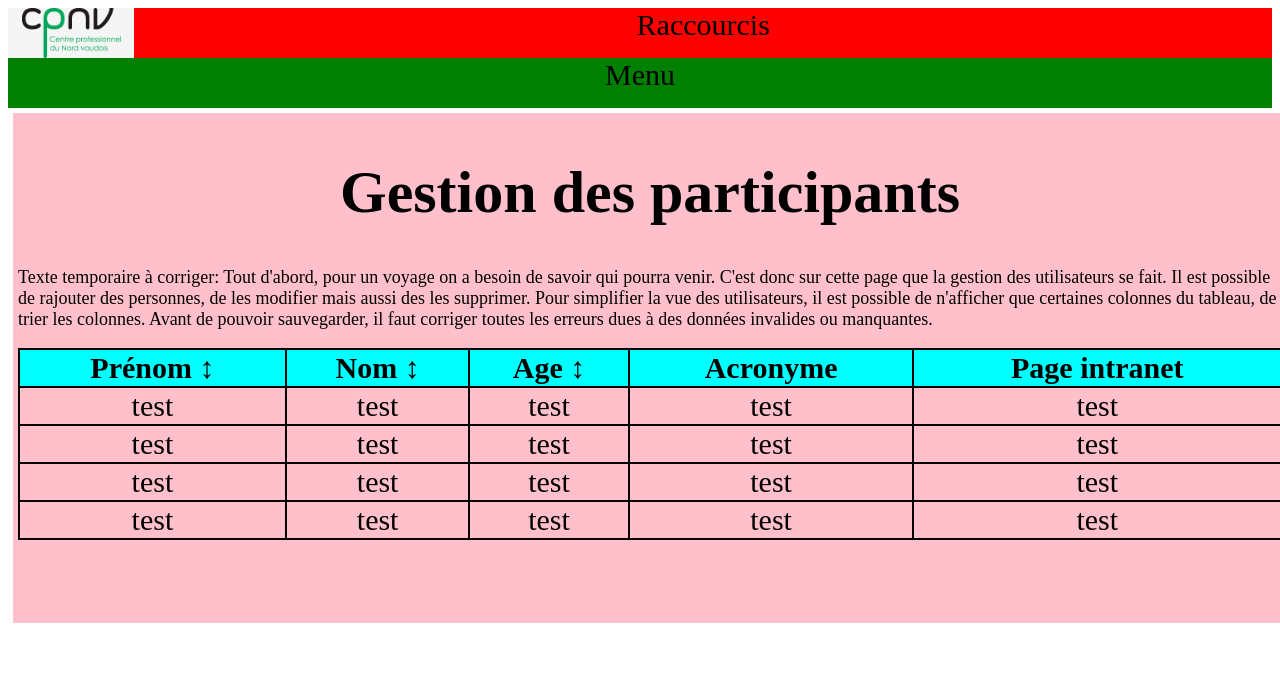
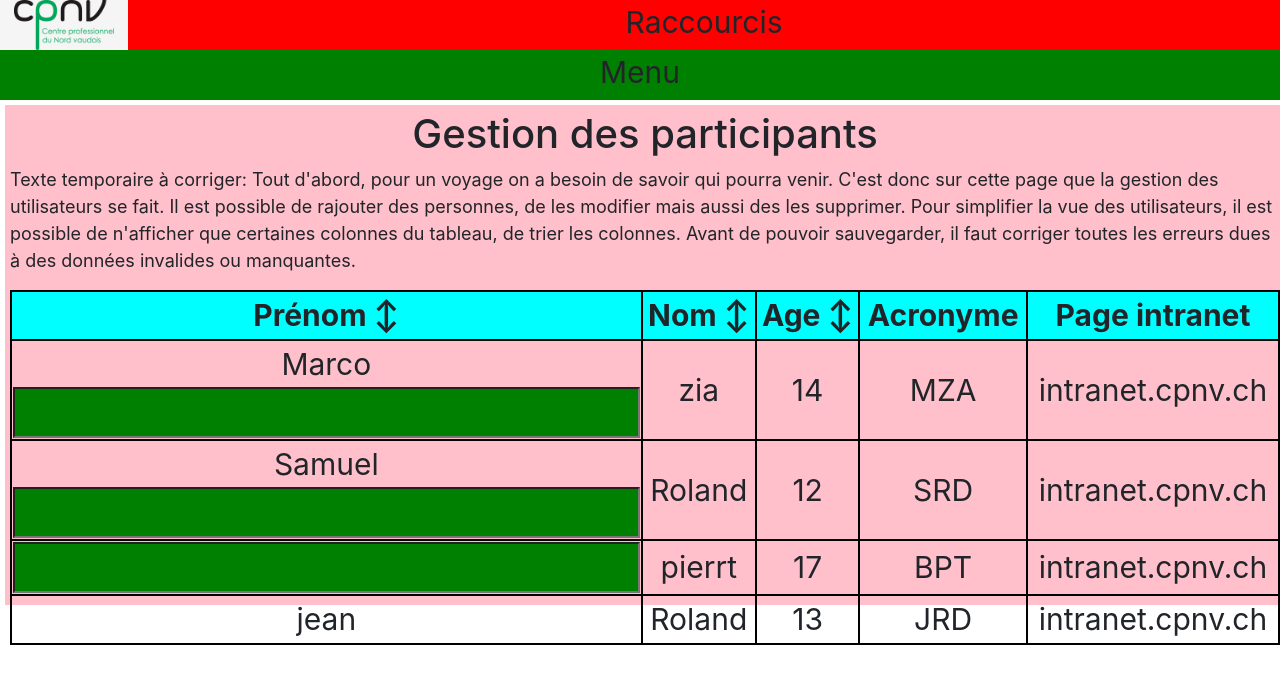
Before and after one commit to samuelroland/ICT-120-SRD, a PHP site: page /SiteVoyagePekin/index.html in a window 1280 px wide. Shown: the top 684 px of the page. Run offline with PHP 8.4, Linux system fonts and the light colour scheme.

Commit message:
WIP tests tableau création

```diff
--- a/SiteVoyagePekin/index.html
+++ b/SiteVoyagePekin/index.html
@@ -7,11 +7,16 @@ Date: octobre 2019
 
 <head>
     <meta charset="UTF-8">
+    <title>Participants - Voyage Pékin</title>
     <!--Lien Css: -->
     <link rel="stylesheet" href="style/style.css">
-    <!--Lien javascript: -->
 
-    <title>Participants - Voyage Pékin</title>
+    <!--Lien Bootstrap: -->
+    <link rel="stylesheet" href="bootstrap/dist/css/bootstrap.css">
+    <link rel="stylesheet" href="bootstrap/dist/css/bootstrap-grid.css">
+    <link rel="stylesheet" href="bootstrap/dist/css/bootstrap-reboot.css">
+    <script src="bootstrap/dist/js/bootstrap.bundle.js"></script>
+    <script src="bootstrap/dist/js/bootstrap.js"></script>
 </head>
 <body>
 
@@ -29,7 +34,7 @@ Date: octobre 2019
     <table id="tableau">
         <thead>
         <tr>
-            <th id="prenom">Prénom &varr;</th>
+            <th id="prenom" type="input">Prénom &varr;</th>
             <th id="nom">Nom &varr;</th>
             <th id="age">Age &varr;</th>
             <th id="acro">Acronyme</th>
@@ -39,40 +44,40 @@ Date: octobre 2019
         </thead>
         <tbody>
         <tr>
-            <td>test</td>
-            <td>test</td>
-            <td>test</td>
-            <td>test</td>
-            <td>test</td>
+            <td>Marco<input type="textbox"></td>
+            <td>zia</td>
+            <td>14</td>
+            <td>MZA</td>
+            <td>intranet.cpnv.ch</td>
 
         </tr>
         <tr>
-            <td>test</td>
-            <td>test</td>
-            <td>test</td>
-            <td>test</td>
-            <td>test</td>
+            <td>Samuel<input type="textbox"></td>
+            <td>Roland</td>
+            <td>12</td>
+            <td>SRD</td>
+            <td>intranet.cpnv.ch</td>
 
         </tr>
         <tr>
-            <td>test</td>
-            <td>test</td>
-            <td>test</td>
-            <td>test</td>
-            <td>test</td>
-
+            <td><input type="text" class="tbltxt" ></td>
+            <td>pierrt</td>
+            <td>17</td>
+            <td>BPT</td>
+            <td>intranet.cpnv.ch</td>
         </tr>
         <tr>
-            <td>test</td>
-            <td>test</td>
-            <td>test</td>
-            <td>test</td>
-            <td>test</td>
+            <td>jean</td>
+            <td>Roland</td>
+            <td>13</td>
+            <td>JRD</td>
+            <td>intranet.cpnv.ch</td>
 
         </tr>
         </tbody>
     </table>
 </div>
 </body>
+<!--Lien javascript: -->
 <script src="js/logique.js"></script>
 </html>
--- a/SiteVoyagePekin/js/logique.js
+++ b/SiteVoyagePekin/js/logique.js
@@ -9,21 +9,31 @@ age.addEventListener("click", prenomclick)
 
 //constantes valeurs chars spéciaux:
 flhautbas = "&varr;"
-flhaut = "&darr;"
-flbas = ""
+flhaut = "&uarr;"
+flbas = "&darr;"
 
-function prenomclick(objecttxt) {
+function prenomclick(event) {
 
-    test = objecttxt.target //prendre l'objet qui a déclenché l'évenement.
-    test.innerHTML = test.innerHTML.substring(0, test.innerHTML.indexOf(" ") + 1)
+    obj = event.target //prendre l'objet qui a déclenché l'évenement.
+    //obj.innerHTML = obj.innerHTML.substring(0, obj.innerHTML.indexOf(" ") + 1)
     //Ajouter flèche hautbas, haut, bas.
-    if (test.innerHTML.indexOf(flhautbas)) {
-        test.innerHTML += flhaut
+
+    if (obj.innerHTML.includes(flbas)) {
+        obj.innerHTML = obj.innerHTML.substring(0, obj.innerHTML.indexOf(" ") + 1)
+        obj.innerHTML += flhautbas
+
     }
-    if (test.innerHTML.indexOf(flhaut)) {
-        test.innerHTML += flbas
+    if (obj.innerHTML.includes(flhaut)) {
+        obj.innerHTML = obj.innerHTML.substring(0, obj.innerHTML.indexOf(" ") + 1)
+        obj.innerHTML += flbas
     }
-    if (test.innerHTML.indexOf(flbas)) {
-        test.innerHTML += flhautbas
+    if (obj.innerHTML.includes(flhautbas)) {
+        obj.innerHTML = obj.innerHTML.substring(0, obj.innerHTML.indexOf(" ") + 1)
+        obj.innerHTML += flhaut
     }
+
 }
+
+testtxtbox.value = "cool"
+testtxtbox.disabled=false
+console.log(document.getElementsByTagName("input"))
--- a/SiteVoyagePekin/style/style.css
+++ b/SiteVoyagePekin/style/style.css
@@ -7,7 +7,7 @@ Date: octobre 2019
 div {
     font-size: 30px;
     text-align: center;
-    padding: 1%px ;
+    padding: 1% px;
 }
 
 #logo {
@@ -40,25 +40,38 @@ div {
     margin: 5px;
 }
 
-#logocpnv{
+#logocpnv {
     height: 50px;
 
 }
 
-p{
+p {
     text-align: left;
     font-size: 18px;
 }
 
-#tableau{
+#tableau {
     width: 100%;
     border: solid green 1px;
     border-collapse: collapse;
 }
-td, th{
+
+td, th {
     border: solid black 2px;
 }
 
-th{
+th {
     background-color: aqua;
 }
+
+input {
+    background-color: green;
+    width: 100%;
+}
+
+#testtxtbox {
+    color: black;
+}
+#testtxtbox:focus{
+    border: solid black 1px;
+}
```
